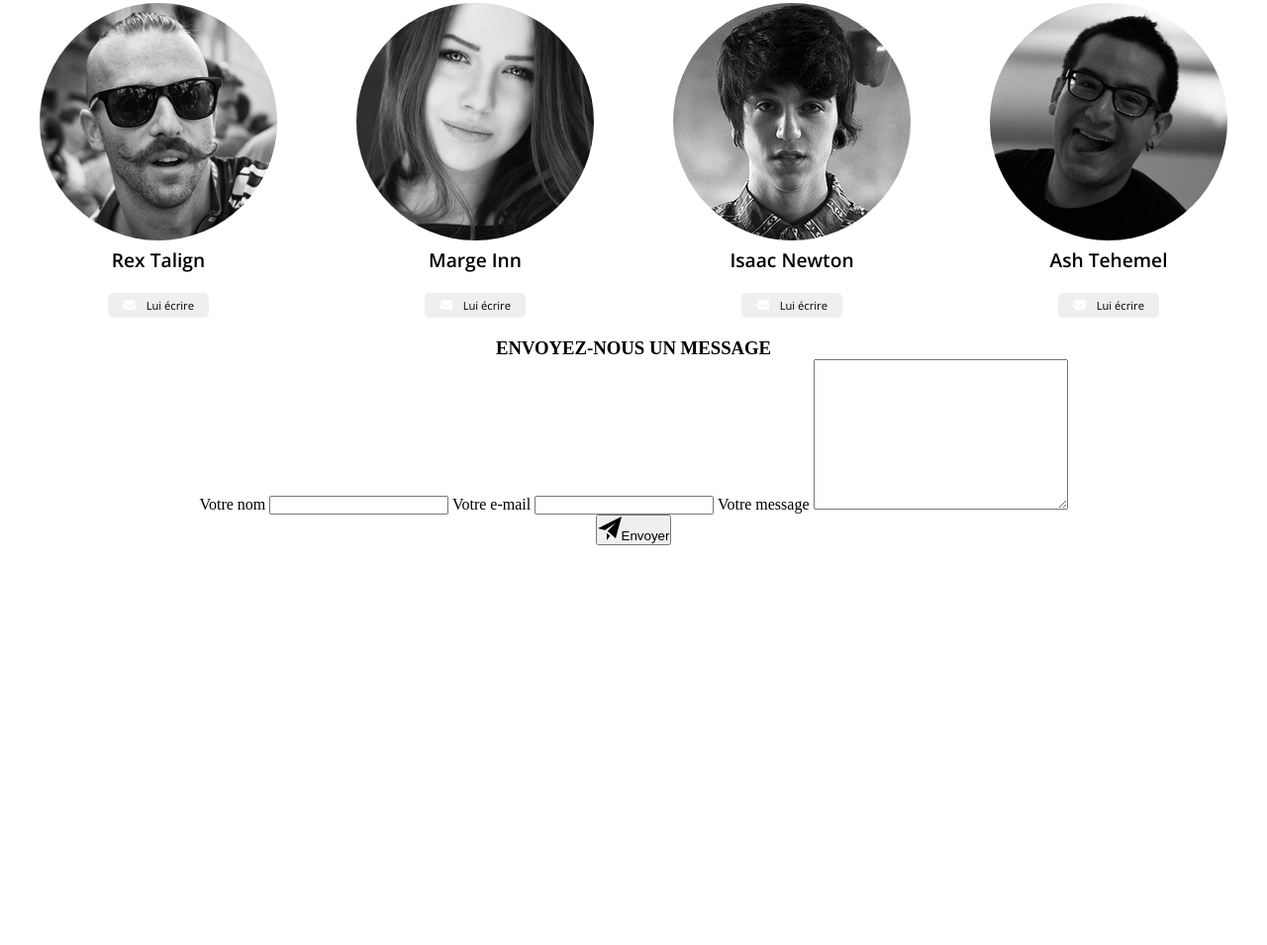
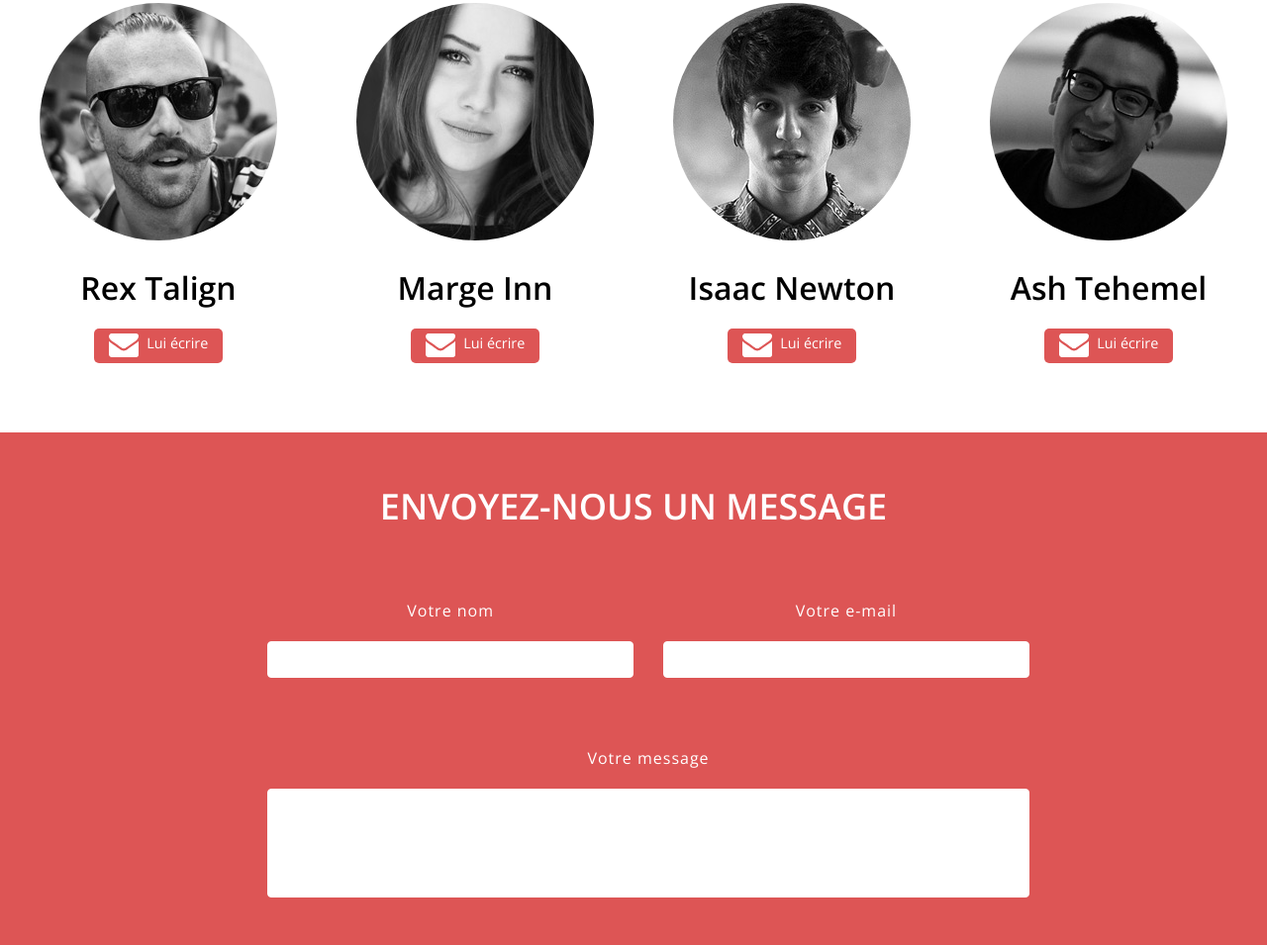
Before and after one commit to sadjoaldi/cefim01, a plain HTML site: page index.html in a window 1280 px wide. Shown: the part 1845-2800 px from the top of the page at 99% size. Before the commit the page ends 2396 px from the top, so only its background shows below. Drawn offline with Linux system fonts and the light colour scheme.

Commit message:
css terminé on va attaqué le responsive avec mediaquerry

```diff
--- a/index.html
+++ b/index.html
@@ -25,9 +25,17 @@
                 <h1>SUPER APP</h1>
                 <p>L'application trop super!</p>
                 <hr />
-                <button class="btn"><img src="./assets/img/thumbs-up.svg" alt="pouce" />Like it</button>
-                <button class="btn"><img src="./assets/img/heart-shape-silhouette.svg" alt="heart" />Love it</button>
-                <button class="btn"><img src="./assets/img/shopping-cart-black-shape.svg" alt="caddi" />Buy it</button>
+                <div class="clic-container">
+                    <button class="btn"><img src="./assets/img/thumbs-up.svg" alt="pouce" />
+                        <p>Like it</p>
+                    </button>
+                    <button class="btn"><img src="./assets/img/heart-shape-silhouette.svg" alt="heart" />
+                        <p>Love it</p>
+                    </button>
+                    <button class="btn"><img src="./assets/img/shopping-cart-black-shape.svg" alt="caddi" />
+                        <p>Buy it</p>
+                    </button>
+                </div>
                 <!-- <a href=""></a>
                 <a href=""></a>
                 <a href=""></a> -->
@@ -116,28 +124,32 @@
                         <img src="./assets/img/avaone.jpg.png" />
                         <h4>rex talign</h4>
                         <button class="btn">
-                            <img src="./assets/img/envelope.svg" alt="" /> Lui écrire
+                            <img src="./assets/img/envelope.svg" alt="" />
+                            <p>Lui écrire</p>
                         </button>
                     </div>
                     <div class="team-contaier">
                         <img src="./assets/img/avatwo.jpg.png" />
                         <h4>marge inn</h4>
                         <button class="btn">
-                            <img src="./assets/img/envelope.svg" alt="" /> Lui écrire
+                            <img src="./assets/img/envelope.svg" alt="" />
+                            <p>Lui écrire</p>
                         </button>
                     </div>
                     <div class="team-contaier">
                         <img src="./assets/img/avathree.jpg.png" />
                         <h4>isaac newton</h4>
                         <button class="btn">
-                            <img src="./assets/img/envelope.svg" alt="" /> Lui écrire
+                            <img src="./assets/img/envelope.svg" alt="" />
+                            <p>Lui écrire</p>
                         </button>
                     </div>
                     <div class="team-contaier">
                         <img src="./assets/img/avafour.jpg.png" />
                         <h4>ash tehemel</h4>
                         <button class="btn">
-                            <img src="./assets/img/envelope.svg" alt="" /> Lui écrire
+                            <img src="./assets/img/envelope.svg" alt="" />
+                            <p>Lui écrire</p>
                         </button>
                     </div>
                 </div>
@@ -145,21 +157,33 @@
         </section>
     </main>
     <footer>
-        <form action="">
-            <h3>ENVOYEZ-NOUS UN MESSAGE</h3>
-            <div class="form-container">
-                <label for="Name">Votre nom</label>
-                <input type="text" name="Name" id="sect-container" />
-                <label for="E-mail">Votre e-mail</label>
-                <input type="email" name="email" id="sect-container" />
-                <label for="text">Votre message</label>
-                <textarea name="texte" id="sect-container" cols="30" rows="10"></textarea>
-                <!-- <input type="text" placeholder="Name" />
+        <h3>ENVOYEZ-NOUS UN MESSAGE</h3>
+        <form action="#">
+            <div class="form-grid">
+                <div>
+                    <label for="Name">Votre nom</label>
+                    <input type="text" id="Name" />
+                </div>
+                <div>
+                    <label for="E-mail">Votre e-mail</label>
+                    <input type="text" id="email" />
+                </div>
+                <div class="textarea">
+                    <label for="text">Votre message</label>
+                    <textarea id="message"></textarea>
+                </div>
+            </div>
+
+            <!-- <div class="submit-container">
+                <input type="submit" value="Envoyer">
+            </div> -->
+            <!-- <input type="text" placeholder="Name" />
              <input type="tel" placeholder="Phone" />
                 <input type="email" placeholder="Email" /> -->
-            </div>
-            <button>
-                <img src="./assets/img/paper-plane.svg" alt="paper" />Envoyer
+
+            <button class="bttn">
+                <img src="./assets/img/paper-plane.svg" alt="paper" />
+                <p>Envoyer</p>
             </button>
         </form>
     </footer>
--- a/style.css
+++ b/style.css
@@ -18,6 +18,7 @@
   padding: 0;
   box-sizing: border-box;
   text-align: center;
+  outline: none;
 }
 
 li {
@@ -82,22 +83,48 @@ hr {
 }
 
 .btn {
+  display: flex;
   margin: 20px 15px;
   border: 1px;
   border-radius: 5px;
   padding: 5px 15px;
   font-family: OpenSansR;
   cursor: pointer;
-  font-size: 0.7rem;
+  font-size: 0.90rem;
+  height: 35px;
+  background: #dd5555;
+  color: #ffffff;
+  margin: 0 auto;
 }
 
+.clic-container {
+  width: 30%;
+  margin: 25px auto;
+  display: flex;
+  justify-content: space-around;
+  align-items: center;
+}
+
+.clic-container button {
+  background: #ffffff;
+  color: #2E2E2E;
+}
+
+.clic-container p {
+  font-size: 1rem;
+}
+
+
+
 .btn img {
+  border-radius: 2px;
+  height: 24px;
   padding: 0 8px 0 0;
-  height: 10px;
 }
 
 .btn:hover {
   background: #dd5555;
+  color: #ffffff;
   transition: 0.2s;
   transform: scale(1.1);
 }
@@ -147,6 +174,7 @@ h2 {
   font-family: OpenSanssm;
   font-size: 1.2rem;
   text-transform: capitalize;
+  margin-bottom: 70px;
 }
 
 .teampic-container {
@@ -170,7 +198,97 @@ h2 {
 }
 
 .team-contaier img {
+  border-radius: 150px;
+}
 
-  border-radius: 150px;
+.team-contaier h4 {
+  font-size: 2rem;
+  margin: 20px 0;
+}
+
+
+.btn img {
+  border-radius: 2px;
+  height: 24px;
+}
+
+footer {
+  background: #dd5555;
+  color: #ffffff;
+  height: 100vh;
+}
+
+footer h3 {
+  padding: 50px 0;
+  font-family: OpenSanssm;
+  font-size: 36px;
+}
+
+form {
+  max-width: 870px;
+  margin: 20px auto;
+  font-family: OpenSansR;
+}
+
+.form-grid {
+  width: 85%;
+  margin: 20px auto;
+  display: grid;
+  grid-template-columns: 50% 50%;
+  grid-template-areas:
+    "input1 input2"
+    "textarea textarea";
+  gap: 30px;
+}
+
+.textarea {
+  grid-area: textarea;
+}
+
+label {
+  font-size: 1rem;
+  letter-spacing: 1px;
+  font-weight: 500;
+}
+
+input[type="text"],
+textarea {
+  width: 100%;
+  margin: 20px 0 40px;
+  padding: 10px;
+  border: 1px solid #ffffff;
+  border-radius: 4px;
+}
+
+textarea {
+  resize: none;
+  height: 110px;
+}
+
+.bttn {
+  float: right;
+  display: flex;
+  align-items: center;
+  padding: 8px;
+  border: 1px solid #dd5555;
+  border-radius: 5px;
+  margin: 0 35px;
+  cursor: pointer;
+}
+
+.bttn:hover {
+  transform: scale(0.9);
+  border: 1px solid green;
+  transition: 0.3s;
 
 }
+
+.bttn img {
+  padding: 0 10px 0 4px;
+}
+
+.bttn p {
+  font-family: OpenSansR;
+  font-weight: 300;
+  font-size: 1rem;
+}
```
